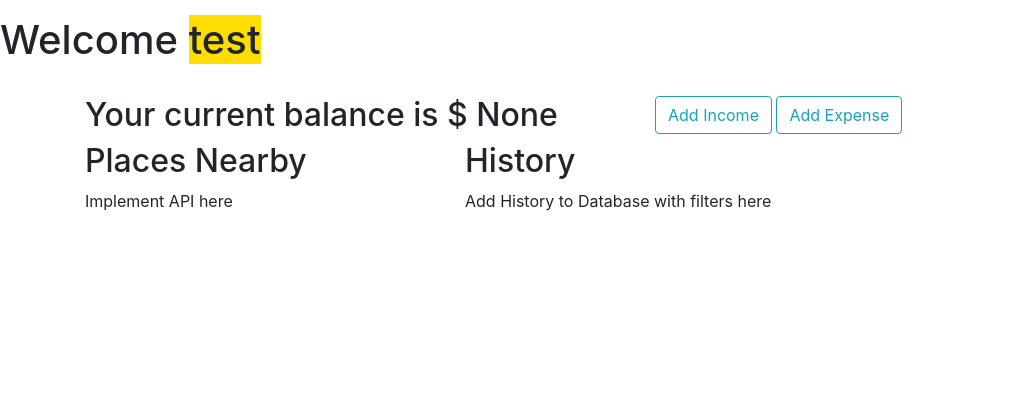
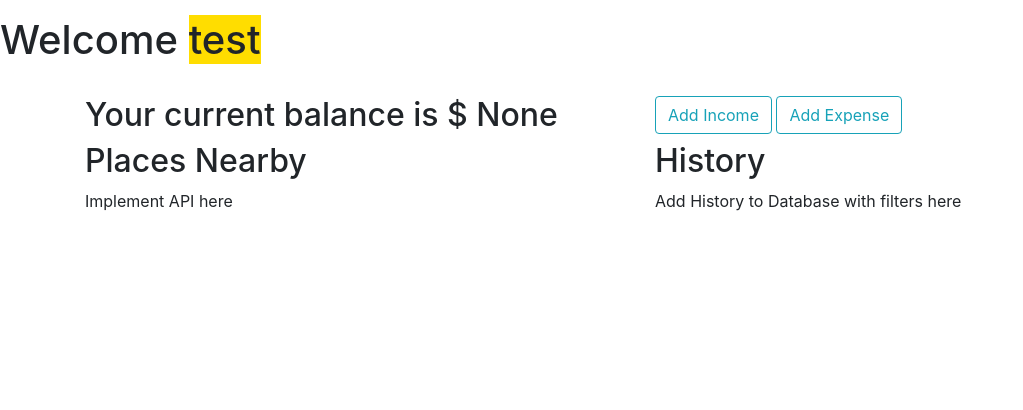
Before and after one commit to StudentDX/MoneyMunchers, a Flask app: page /profile in a window 1280 px wide. Shown: the part 56-466 px from the top of the page, without its empty margins (0-1023 px from the left). Run offline with Flask 2, Linux system fonts and the light colour scheme; a user stored in the database is signed in; some libraries are stand-ins or nearby versions.

Commit message:
designing profile

```diff
--- a/app/templates/profile.html
+++ b/app/templates/profile.html
@@ -31,25 +31,22 @@
 
 <div class="container">
   <div class="row">
-    <div class="col">
+    <div class="col-sm">
       <h2>Your current balance is $ {{balance}}</h2>
     </div>
-    <div class="col">
+    <div class="col-sm">
       <button type="button" class="btn btn-outline-info">Add Income</button>
       <button type="button" class="btn btn-outline-info">Add Expense</button>
     </div>
   </div>
   <div class="row">
-    <div class="col">
+    <div class="col-sm">
       <h2> Places Nearby </h2>
       <p> Implement API here </p>
     </div>
-    <div class="col">
+    <div class="col-sm">
       <h2> History </h2>
       <p> Add History to Database with filters here </p>
-    </div>
-    <div class="col">
-    </div>
   </div>
 </div>
 
```
